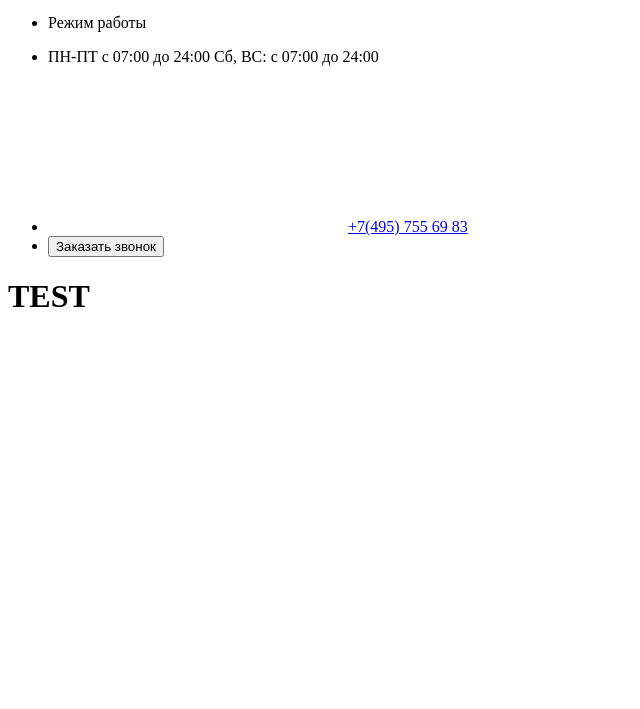
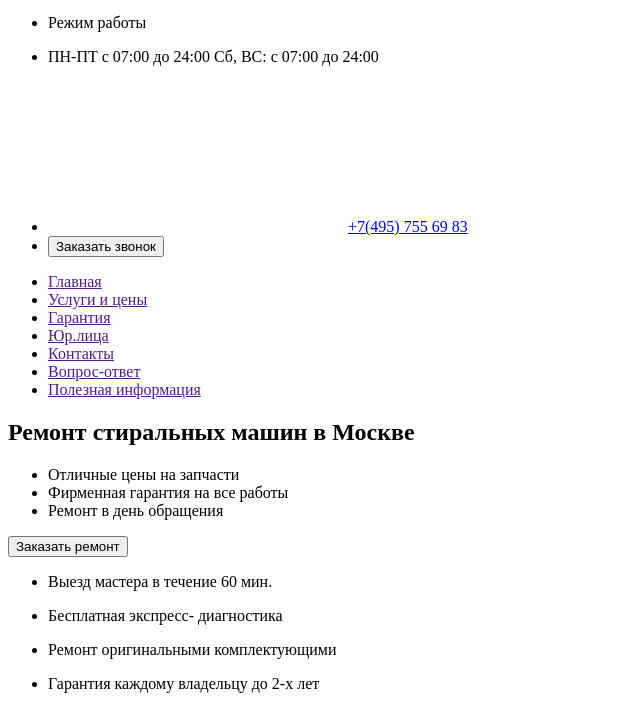
Before and after one commit to GrygoriyChernish/fson43-group8, a plain HTML site: page index.html in a window 1280 px wide. Shown: the part 192-901 px from the top of the page, without its empty margins (0-640 px from the left). Before the commit the page ends 800 px from the top, so only its background shows below. Drawn offline with Linux system fonts and the light colour scheme.

Commit message:
create navigation and hero section and services section

```diff
--- a/index.html
+++ b/index.html
@@ -1,17 +1,18 @@
 <!DOCTYPE html>
 <html lang="en">
+
 <head>
   <meta charset="UTF-8" />
   <meta http-equiv="X-UA-Compatible" content="IE=edge" />
   <meta name="viewport" content="width=device-width, initial-scale=1.0" />
   <title>Document</title>
 </head>
+
 <body>
   <header>
     <a href="/">
       <img src="/images/logo.jpg" alt="Moscowqual" />Moscowqual Ремонт бытовой
-        техники</a
-      >
+      техники</a>
     <ul>
       <li>
         <a href="">инстаграм</a>
@@ -45,8 +46,51 @@
     </ul>
   </header>
   <main>
-      <h1>TEST</h1>
+    <section class="hero">
+      <div class="container">
+        <nav>
+          <ul>
+            <li><a href="">Главная</a></li>
+            <li><a href="">Услуги и цены</a></li>
+            <li><a href="">Гарантия</a></li>
+            <li><a href="">Юр.лица</a></li>
+            <li><a href="">Контакты</a></li>
+            <li><a href="">Вопрос-ответ</a></li>
+            <li><a href="">Полезная информация</a></li>
+          </ul>
+        </nav>
+        <h1>Ремонт стиральных машин
+          в Москве</h1>
+        <ul>
+          <li>Отличные цены на запчасти</li>
+          <li>Фирменная гарантия на все работы</li>
+          <li>Ремонт в день обращения</li>
+        </ul>
+        <button type="button">Заказать ремонт</button>
+      </div>
+    </section>
+    <section class="section">
+      <ul>
+        <li>
+          <p>Выезд мастера в
+            течение 60 мин.</p>
+        </li>
+        <li>
+          <p>Бесплатная экспресс-
+            диагностика</p>
+        </li>
+        <li>
+          <p>Ремонт оригинальными
+            комплектующими</p>
+        </li>
+        <li>
+          <p>Гарантия каждому
+            владельцу до 2-х лет</p>
+        </li>
+      </ul>
+    </section>
   </main>
   <footer></footer>
 </body>
+
 </html>
```
Lines whose indentation alone changed are shown as unchanged.
